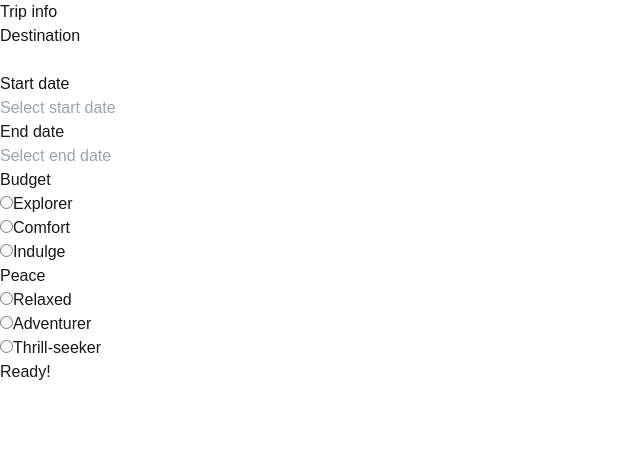
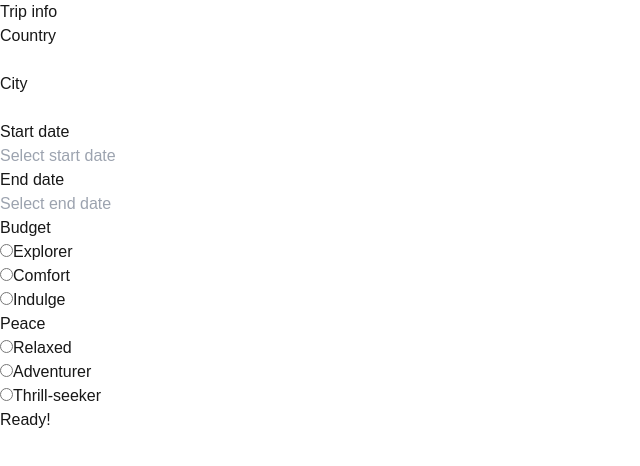
Before and after one commit to lillastormen/wanderway, a Next.js app: page /survey-trip in a window 1280 px wide. Shown: the top 466 px of the page, without its empty margins (0-640 px from the left). Built offline with nearby package versions, Linux system fonts and the light colour scheme.

Commit message:
changing destinantion to city and country input

```diff
--- a/app/components/SearchBar.js
+++ b/app/components/SearchBar.js
@@ -35,10 +35,8 @@ export default function SearchBar({ onSearch, onSearchButtonClick }) {
                 placeholder="Search for a city..."
                 // style={{ padding: '8px', width: '100%', marginBottom: '10px'}}
             />
-            <button
-                onClick={handleSearchButtonClick}
-            >
-            Search
+            <button onClick={handleSearchButtonClick}>
+                Search
             </button>
         </div>
     );
--- a/app/controllers/tripController.js
+++ b/app/controllers/tripController.js
@@ -48,7 +48,7 @@ export const Trips = {
         // console.log('Fetching trips for user ID:', userId)
         const { data, error } = await supabase
         .from('Trips')
-        .select('destination, start_date, end_date, id')
+        .select('country, city, start_date, end_date, id')
         .eq('user_id', userId)
 
         if (error) {
--- a/app/intinerary/page.js
+++ b/app/intinerary/page.js
@@ -8,7 +8,8 @@ export default function Intinerary() {
 
     const router = useRouter();
     const [trip, setTrip] = useState({
-        destination: "Loading...",
+        country: "Loading...",
+        city: "loading...",
         start_date: "Loading...",
         end_date: "Loading..."
     });
@@ -38,7 +39,7 @@ export default function Intinerary() {
   return (
     <div>
         <h2>Your Trip</h2>
-            <div>Where: {trip.destination}</div>
+            <div>Where: {trip.country}, {trip.city}</div>
             <div>When: {trip.start_date} - {trip.end_date}</div>
         <div>Intinerary</div>
         <div>
--- a/app/past-trips/page.js
+++ b/app/past-trips/page.js
@@ -43,7 +43,8 @@ export default function PastTrips() {
                     <ul>
                         {pastTrips.map((trip) => (
                             <li key={trip.id}>
-                                <p>Destination: {trip.destination}</p>
+                                <p>Country: {trip.country}</p>
+                                <p>City: {trip.city}</p>
                                 <p>Dates: {trip.start_date} - {trip.end_date}</p>
                             </li>
                         ))}
--- a/app/survey-trip/page.js
+++ b/app/survey-trip/page.js
@@ -20,7 +20,8 @@ export default function TripSurvey() {
 
     const [formData, setFormData] = useState({
         user_id: localStorage.getItem('user_id') || urlUserId || '',
-        destination:'',
+        country:'',
+        city:'',
         start_date:'',
         end_date:'',
         budget:'',
@@ -77,12 +78,22 @@ return (
 <h2>Trip info</h2>
 <form>
     <div>
-        <p>Destination</p>
+        <p>Country</p>
         <input
           type="text"
-          id="destination"
-          name="destination"
-          value={formData.destination}
+          id="country"
+          name="country"
+          value={formData.country}
+          onChange={handleFormChange}
+          />
+    </div>
+    <div>
+        <p>City</p>
+        <input
+          type="text"
+          id="city"
+          name="city"
+          value={formData.city}
           onChange={handleFormChange}
           />
     </div>
--- a/app/trip/page.js
+++ b/app/trip/page.js
@@ -104,11 +104,20 @@ export default function Trip() {
                         {editingTripId === trip.id ? (
                              <form onSubmit={(e) => handleSave(e, trip.id)}>
                                 <div>
-                                    <label>Destination:</label>
+                                    <label>Country:</label>
                                     <input
                                         type="text"
-                                        name="destination"
-                                        value={trip.destination}
+                                        name="country"
+                                        value={trip.country}
+                                        onChange={(e) => handleFormChange(e, trip.id)}
+                                    />
+                                </div>
+                                <div>
+                                    <label>City:</label>
+                                    <input
+                                        type="city"
+                                        name="city"
+                                        value={trip.city}
                                         onChange={(e) => handleFormChange(e, trip.id)}
                                     />
                                 </div>
@@ -136,7 +145,8 @@ export default function Trip() {
                         ) : (
                             <>
                                 {/* <div>{trip.id}</div> */}
-                                <div>{trip.destination}</div>
+                                <div>{trip.country}, {trip.city}</div>
+                                <div></div>
                                 <div>{trip.start_date} - {trip.end_date}</div>
                                 <button onClick={() => setEditingTripId(trip.id)}>Edit</button>
                             </>
```
